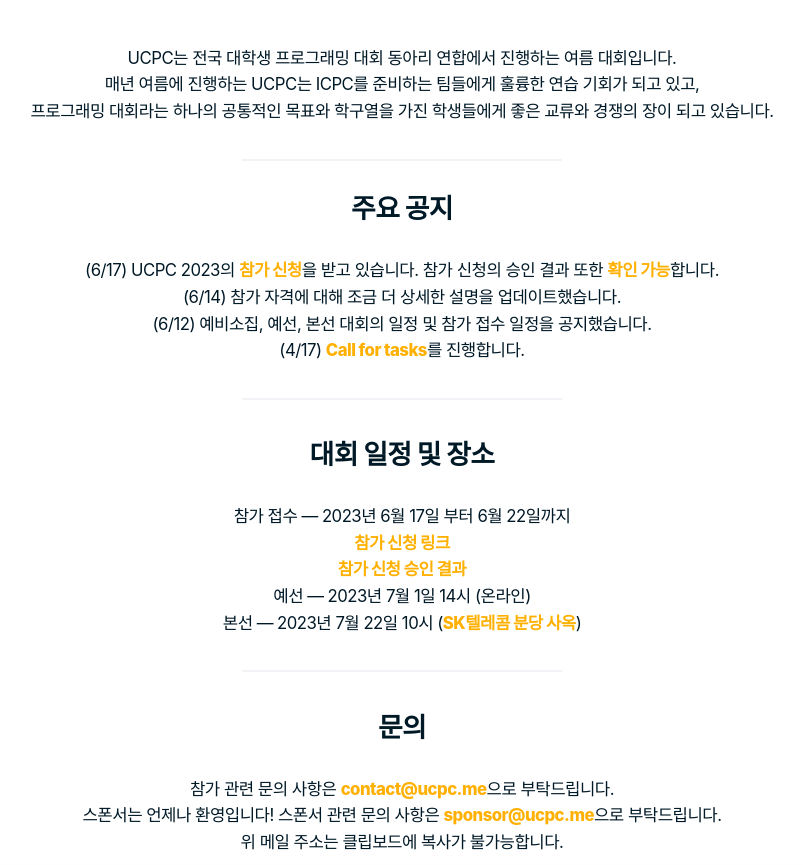
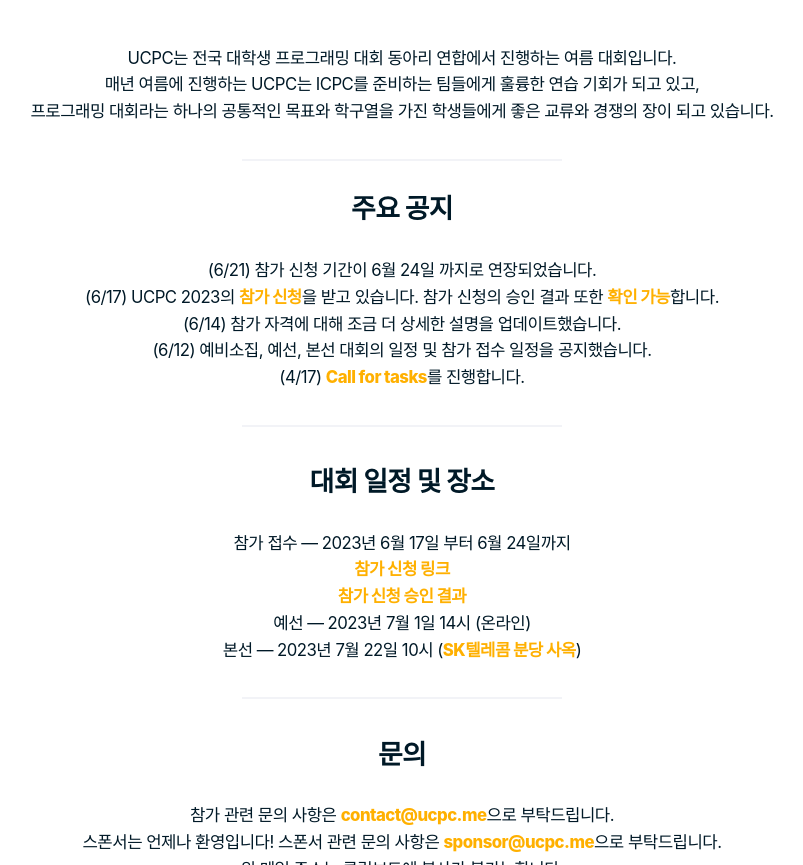
Before and after one commit to ucpcc/2023, a Jekyll site: the page built from index.md, in a window 1280 px wide and 900 px high, scrolled down 384 px, cut to the strip 0-865 px from the top of the window. Shown: the whole strip, without its empty margins (238-1041 px from the left). Built offline with Jekyll 4.4.1, drawn with Linux system fonts in a browser that asks for light colours; some web fonts are replaced.

Commit message:
Update index.md

```diff
--- a/index.md
+++ b/index.md
@@ -5,6 +5,7 @@ title: UCPC 2023
 
 ## 주요 공지
 
+- (6/21) 참가 신청 기간이 6월 24일 까지로 연장되었습니다.
 - (6/17) UCPC 2023의 [참가 신청](https://forms.gle/aQzqEMes1tZACEfGA)을 받고 있습니다. 참가 신청의 승인 결과 또한 [확인 가능](https://docs.google.com/spreadsheets/d/1kDzo9vjREBC_D6UpWP79nti1HF9JlcmaGx95bbfq5Gs/edit?usp=sharing)합니다.
 - (6/14) 참가 자격에 대해 조금 더 상세한 설명을 업데이트했습니다.
 - (6/12) 예비소집, 예선, 본선 대회의 일정 및 참가 접수 일정을 공지했습니다.
@@ -14,7 +15,7 @@ title: UCPC 2023
 
 ## 대회 일정 및 장소
 
- * 참가 접수 --- 2023년 6월 17일 부터 6월 22일까지
+ * 참가 접수 --- 2023년 6월 17일 부터 6월 24일까지
    * [참가 신청 링크](https://forms.gle/aQzqEMes1tZACEfGA)
    * [참가 신청 승인 결과](https://docs.google.com/spreadsheets/d/1kDzo9vjREBC_D6UpWP79nti1HF9JlcmaGx95bbfq5Gs/edit?usp=sharing)
  * 예선 --- 2023년 7월 1일 14시 (온라인)
```
